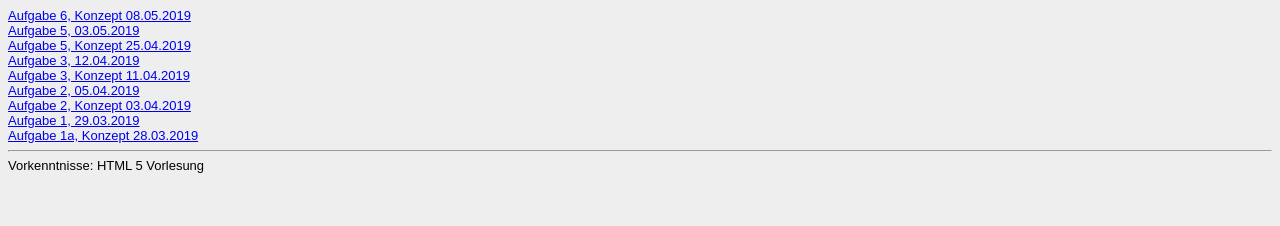
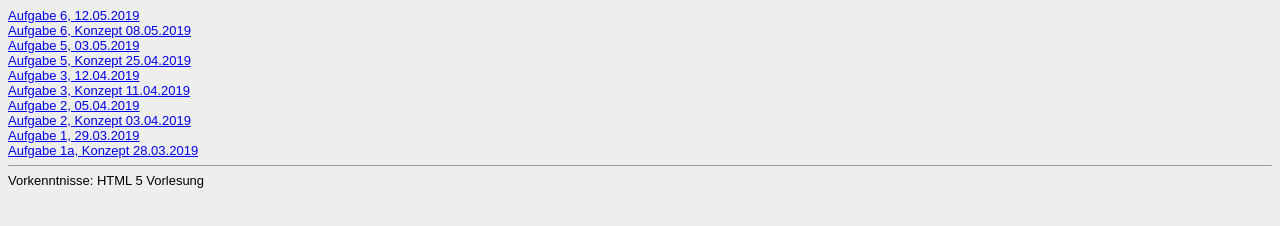
Before and after one commit to MoStein/mostein.github.io, a plain HTML site: page Steckbrief/steckbrief.htm in a window 1280 px wide. Drawn offline with Linux system fonts and the light colour scheme.

Commit message:
Update steckbrief.htm

```diff
--- a/Steckbrief/steckbrief.htm
+++ b/Steckbrief/steckbrief.htm
@@ -2,6 +2,7 @@
 <!-- Bitte keine Änderung in der obenstehenden Zeile vornehmen -->
 
 <!-- Hier die Links zu den gelösten Aufgaben einstellen, aktuelle oben, alte stehen lassen! Format: Aufgabenbezeichnung, Datum -->
+<a href="https://mostein.github.io/Aufgabe%206/index.html" target="Aufgabe 6">Aufgabe 6, 12.05.2019</a></br>
 <a href="https://user-images.githubusercontent.com/48826900/57449638-c63db000-725c-11e9-817f-9384fe390d04.jpeg" target="Konzept Aufgabe 6">Aufgabe 6, Konzept 08.05.2019</a></br>
 <a href="https://mostein.github.io/Aufgabe%204/index.html" target="Aufgabe 5">Aufgabe 5, 03.05.2019</a></br>
 <a href="https://user-images.githubusercontent.com/48826900/56732501-e4d08100-675d-11e9-8366-675ba5e3cc8b.JPG" target="Konzept Aufgabe 5">Aufgabe 5, Konzept 25.04.2019</a></br>
```
